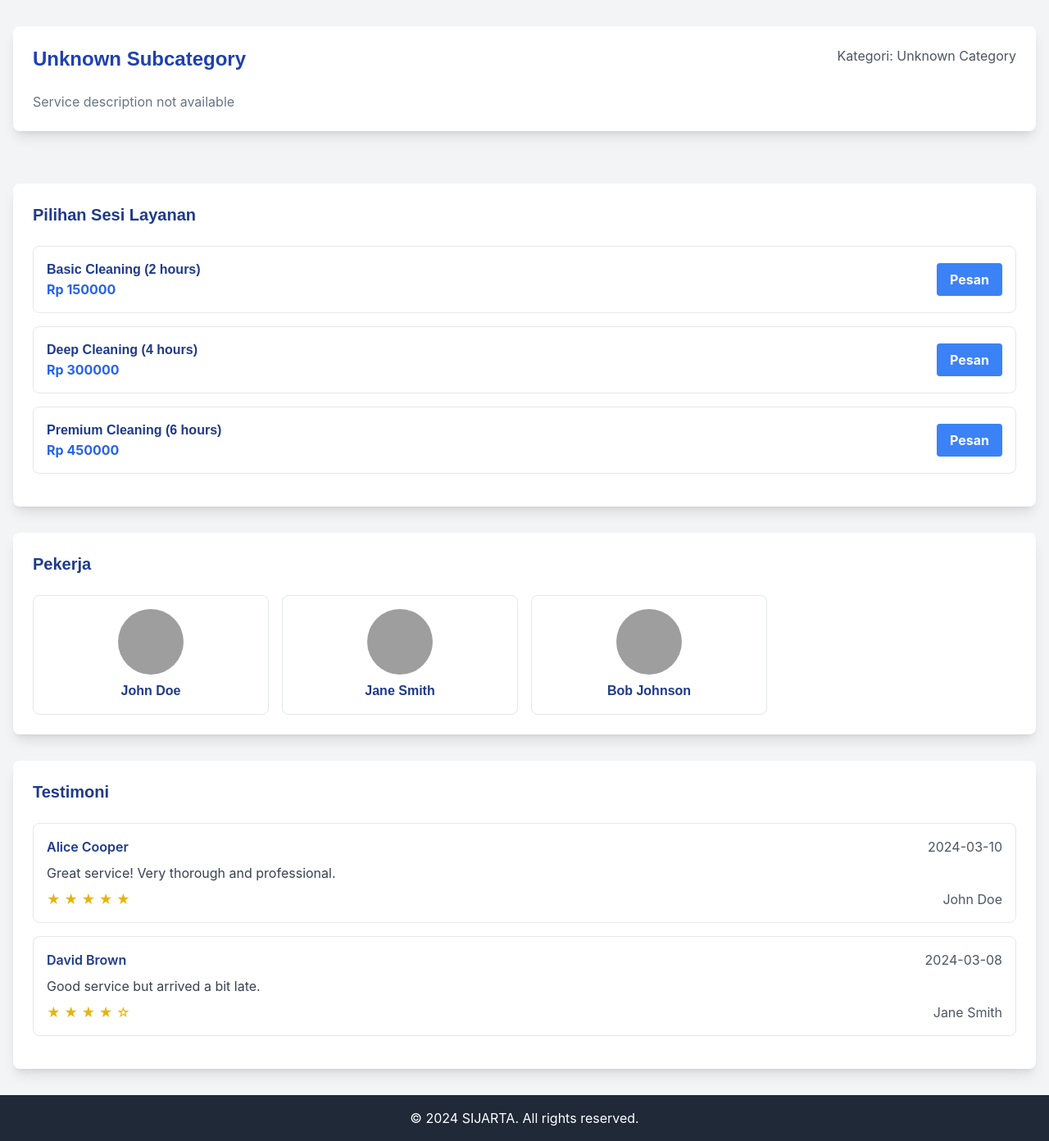
After one commit to BASDUDES-BasDat-B/Proyek-SIJARTA, a Django app: page /kategori/1/1/ in a window 1280 px wide. The commit adds this page. Shown: the whole page at 82% size. Run offline with Django 5.2, Linux system fonts and the light colour scheme; some libraries are stand-ins or nearby versions; grey boxes are pictures that could not be loaded.

Commit message:
Implement frontend homepage, subkategori_jasa, view_pesanan, pages

```diff
--- /dev/null
+++ b/hijau/templates/subkategori_jasa.html
@@ -0,0 +1,203 @@
+{% extends 'base.html' %}
+{% load static %}
+
+{% block title %}{{ subcategory.name }} - SIJARTA{% endblock %}
+
+{% block content %}
+<!-- Header Section -->
+<section class="container mx-auto px-4 py-8">
+    <div class="bg-white rounded-lg shadow-lg p-6 mb-8">
+        <div class="grid grid-cols-1 md:grid-cols-2 gap-4 mb-6">
+            <h1 class="text-2xl font-bold text-blue-800">{{ subcategory.name }}</h1>
+            <div class="text-right">
+                <span class="text-gray-600">Kategori: {{ category.name }}</span>
+            </div>
+        </div>
+        <div class="text-gray-600">
+            <p>{{ subcategory.description }}</p>
+        </div>
+    </div>
+</section>
+
+<!-- Service Sessions Section -->
+<section class="container mx-auto px-4 mb-8">
+    <div class="bg-white rounded-lg shadow-lg p-6">
+        <h2 class="text-xl font-bold mb-6">Pilihan Sesi Layanan</h2>
+        {% for session in service_sessions %}
+        <div class="border rounded-lg p-4 mb-4 hover:shadow-md transition-shadow">
+            <div class="flex justify-between items-center">
+                <div>
+                    <h3 class="font-semibold">{{ session.name }}</h3>
+                    <p class="text-blue-600 font-bold">Rp {{ session.price }}</p>
+                </div>
+                {% if not is_worker %}
+                <button onclick="showOrderModal('{{ session.id }}')"
+                        class="bg-blue-500 hover:bg-blue-700 text-white font-bold py-2 px-4 rounded">
+                    Pesan
+                </button>
+                {% endif %}
+            </div>
+        </div>
+        {% endfor %}
+    </div>
+</section>
+
+<!-- Workers Section -->
+<section class="container mx-auto px-4 mb-8">
+    <div class="bg-white rounded-lg shadow-lg p-6">
+        <h2 class="text-xl font-bold mb-6">Pekerja</h2>
+        <div class="grid grid-cols-1 sm:grid-cols-2 md:grid-cols-3 lg:grid-cols-4 gap-4">
+            {% for worker in workers %}
+            <div class="border rounded-lg p-4 hover:shadow-md transition-shadow cursor-pointer"
+                 onclick="window.location.href='#'">
+                <div class="text-center">
+                    <img src="{{ worker.profile_picture|default:'/static/images/default-avatar.png' }}"
+                         alt="{{ worker.name }}"
+                         class="w-20 h-20 rounded-full mx-auto mb-2">
+                    <h3 class="font-semibold">{{ worker.name }}</h3>
+                </div>
+            </div>
+            {% endfor %}
+        </div>
+    </div>
+</section>
+
+{% if is_worker and not is_joined %}
+<!-- Join Button Section -->
+<section class="container mx-auto px-4 mb-8 text-center">
+    <button onclick="joinService()"
+            class="bg-blue-500 hover:bg-blue-700 text-white font-bold py-3 px-8 rounded-lg">
+        Bergabung Sebagai Pekerja
+    </button>
+</section>
+{% endif %}
+
+<!-- Testimonials Section -->
+<section class="container mx-auto px-4 mb-8">
+    <div class="bg-white rounded-lg shadow-lg p-6">
+        <h2 class="text-xl font-bold mb-6">Testimoni</h2>
+        {% for testimonial in testimonials %}
+        <div class="border rounded-lg p-4 mb-4">
+            <div class="flex justify-between mb-2">
+                <div class="font-semibold">{{ testimonial.user_name }}</div>
+                <div class="text-gray-600">{{ testimonial.date }}</div>
+            </div>
+            <p class="text-gray-700 mb-2">{{ testimonial.text }}</p>
+            <div class="flex justify-between items-center">
+                <div class="text-yellow-500">
+                    {% for i in "12345" %}
+                        {% if forloop.counter <= testimonial.rating %}
+                            ★
+                        {% else %}
+                            ☆
+                        {% endif %}
+                    {% endfor %}
+                </div>
+                <div class="text-gray-600">{{ testimonial.worker_name }}</div>
+            </div>
+        </div>
+        {% endfor %}
+    </div>
+</section>
+
+<!-- Order Modal -->
+<div id="orderModal" class="fixed inset-0 bg-black bg-opacity-50 hidden z-50">
+    <div class="bg-white rounded-lg max-w-lg mx-auto mt-20 p-6">
+        <div class="flex justify-between items-center mb-4">
+            <h2 class="text-xl font-bold">Form Pemesanan Jasa</h2>
+            <button onclick="closeOrderModal()" class="text-gray-500 hover:text-gray-700">
+                <i class="fas fa-times"></i>
+            </button>
+        </div>
+        <form id="orderForm" method="POST" action="{% url 'create_order' %}">
+            {% csrf_token %}
+            <input type="hidden" id="sessionId" name="session_id">
+
+            <!-- Tanggal Pemesanan -->
+            <div class="mb-4">
+                <label class="block text-gray-700 text-sm font-bold mb-2">
+                    Tanggal Pemesanan
+                </label>
+                <input type="text" name="order_date"
+                       value="{% now 'd/m/Y' %}"
+                       class="shadow appearance-none border rounded w-full py-2 px-3 text-gray-700 leading-tight focus:outline-none focus:shadow-outline"
+                       readonly>
+            </div>
+
+            <!-- Kode Diskon -->
+            <div class="mb-4">
+                <label class="block text-gray-700 text-sm font-bold mb-2">
+                    Diskon
+                </label>
+                <input type="text" id="discount_code" name="discount_code"
+                       class="shadow appearance-none border rounded w-full py-2 px-3 text-gray-700 leading-tight focus:outline-none focus:shadow-outline"
+                       placeholder="Masukkan kode diskon"
+                       onchange="calculateTotal()">
+            </div>
+
+            <!-- Total Pembayaran -->
+            <div class="mb-4">
+                <label class="block text-gray-700 text-sm font-bold mb-2">
+                    Total Pembayaran
+                </label>
+                <input type="text" id="total_payment" name="total_payment"
+                       class="shadow appearance-none border rounded w-full py-2 px-3 text-gray-700 leading-tight focus:outline-none focus:shadow-outline"
+                       readonly>
+            </div>
+
+            <!-- Metode Pembayaran -->
+            <div class="mb-4">
+                <label class="block text-gray-700 text-sm font-bold mb-2">
+                    Metode Pembayaran
+                </label>
+                <select name="payment_method"
+                        class="shadow appearance-none border rounded w-full py-2 px-3 text-gray-700 leading-tight focus:outline-none focus:shadow-outline">
+                    <option value="transfer">Transfer Bank</option>
+                    <option value="ewallet">E-Wallet</option>
+                    <option value="cod">Cash on Delivery</option>
+                </select>
+            </div>
+
+            <div class="flex justify-end">
+                <button type="submit"
+                        class="bg-blue-500 hover:bg-blue-700 text-white font-bold py-2 px-4 rounded">
+                    Pesan Jasa
+                </button>
+            </div>
+        </form>
+    </div>
+</div>
+
+<script>
+function showOrderModal(sessionId) {
+    document.getElementById('sessionId').value = sessionId;
+    document.getElementById('orderModal').classList.remove('hidden');
+}
+
+function closeOrderModal() {
+    document.getElementById('orderModal').classList.add('hidden');
+}
+
+function handleOrderSubmit(event) {
+    event.preventDefault();
+    // Handle order submission logic here
+    closeOrderModal();
+}
+
+function joinService() {
+    // Handle joining service logic here
+    const button = event.target;
+    button.textContent = 'Tergabung';
+    button.disabled = true;
+    button.classList.add('bg-gray-500');
+}
+
+// Close modal when clicking outside
+window.onclick = function(event) {
+    const modal = document.getElementById('orderModal');
+    if (event.target === modal) {
+        closeOrderModal();
+    }
+}
+</script>
+{% endblock %}
--- /dev/null
+++ b/hijau/urls.py
@@ -0,0 +1,16 @@
+from django.urls import path
+from .views import homepage, subcategory_detail, view_pesanan, create_order, calculate_total, create_testimonial, cancel_order
+
+urlpatterns = [
+    path('', homepage, name='homepage'),
+    path('kategori/<str:category_slug>/<str:subcategory_slug>/',
+         subcategory_detail,
+         name='subcategory_detail'),
+    path('pesanan/', view_pesanan, name='view_pesanan'),
+    path('pesanan/buat/', create_order, name='create_order'),
+    path('api/hitung-total/', calculate_total, name='calculate_total'),
+    path('api/buat-testimoni/', create_testimonial, name='create_testimonial'),
+    path('api/batalkan-pesanan/<int:order_id>/',
+         cancel_order,
+         name='cancel_order'),
+]
--- a/hijau/views.py
+++ b/hijau/views.py
@@ -1,3 +1,211 @@
-from django.shortcuts import render
+from django.http import JsonResponse
+from django.shortcuts import redirect, render
+import json
 
-# Create your views here.
+def homepage(request):
+    # Dummy data for categories and subcategories - kept the same as it's well structured
+    categories = [
+        {'name': 'Cleaning', 'description': 'Professional cleaning services', 'icon': 'fas fa-broom', 'slug': 'cleaning', 'subcategories': [
+            {'name': 'House Cleaning', 'slug': 'house-cleaning'},
+            {'name': 'Office Cleaning', 'slug': 'office-cleaning'}
+        ]},
+        {'name': 'Plumbing', 'description': 'Expert plumbing services', 'icon': 'fas fa-wrench', 'slug': 'plumbing', 'subcategories': [
+            {'name': 'Pipe Repair', 'slug': 'pipe-repair'},
+            {'name': 'Leak Detection', 'slug': 'leak-detection'}
+        ]},
+        {'name': 'Electrical', 'description': 'Reliable electrical services', 'icon': 'fas fa-bolt', 'slug': 'electrical', 'subcategories': [
+            {'name': 'Wiring', 'slug': 'wiring'},
+            {'name': 'Lighting', 'slug': 'lighting'}
+        ]},
+        {'name': 'Gardening', 'description': 'Gardening and landscaping services', 'icon': 'fas fa-seedling', 'slug': 'gardening', 'subcategories': [
+            {'name': 'Lawn Mowing', 'slug': 'lawn-mowing'},
+            {'name': 'Tree Trimming', 'slug': 'tree-trimming'}
+        ]},
+    ]
+
+    context = {
+        'categories': categories,
+    }
+
+    return render(request, 'homepage.html', context)
+
+def subcategory_detail(request, category_slug, subcategory_slug):
+    # Find the matching category and subcategory from dummy data
+    categories = {
+        'cleaning': {
+            'name': 'Cleaning',
+            'house-cleaning': {
+                'name': 'House Cleaning',
+                'description': 'Professional house cleaning services for all your needs',
+            },
+            'office-cleaning': {
+                'name': 'Office Cleaning',
+                'description': 'Professional office cleaning services',
+            }
+        },
+        # Add other categories as needed
+    }
+
+    category = categories.get(category_slug, {'name': 'Unknown Category'})
+    subcategory = category.get(subcategory_slug, {
+        'name': 'Unknown Subcategory',
+        'description': 'Service description not available'
+    })
+
+    service_sessions = [
+        {
+            'id': 1,
+            'name': 'Basic Cleaning (2 hours)',
+            'price': '150000'
+        },
+        {
+            'id': 2,
+            'name': 'Deep Cleaning (4 hours)',
+            'price': '300000'
+        },
+        {
+            'id': 3,
+            'name': 'Premium Cleaning (6 hours)',
+            'price': '450000'
+        }
+    ]
+
+    workers = [
+        {
+            'id': 1,
+            'name': 'John Doe',
+            'profile_picture': None
+        },
+        {
+            'id': 2,
+            'name': 'Jane Smith',
+            'profile_picture': None
+        },
+        {
+            'id': 3,
+            'name': 'Bob Johnson',
+            'profile_picture': None
+        }
+    ]
+
+    testimonials = [
+        {
+            'user_name': 'Alice Cooper',
+            'date': '2024-03-10',
+            'text': 'Great service! Very thorough and professional.',
+            'rating': 5,
+            'worker_name': 'John Doe'
+        },
+        {
+            'user_name': 'David Brown',
+            'date': '2024-03-08',
+            'text': 'Good service but arrived a bit late.',
+            'rating': 4,
+            'worker_name': 'Jane Smith'
+        }
+    ]
+
+    context = {
+        'subcategory': subcategory,
+        'category': {'name': category['name']},
+        'service_sessions': service_sessions,
+        'workers': workers,
+        'testimonials': testimonials,
+        'is_worker': False,
+        'is_joined': False
+    }
+
+    return render(request, 'subkategori_jasa.html', context)
+
+def view_pesanan(request):
+    # Kept the same as it's well structured
+    orders = [
+        {
+            'id': 1,
+            'subcategory': {'name': 'House Cleaning'},
+            'service_session': {'name': 'Basic Cleaning (2 hours)'},
+            'total_payment': '150000',
+            'worker': {'name': 'John Doe'},
+            'status': 'waiting_payment',
+            'has_testimonial': False,
+            'get_status_display': 'Menunggu Pembayaran'
+        },
+        {
+            'id': 2,
+            'subcategory': {'name': 'House Cleaning'},
+            'service_session': {'name': 'Deep Cleaning (4 hours)'},
+            'total_payment': '300000',
+            'worker': None,
+            'status': 'finding_worker',
+            'has_testimonial': False,
+            'get_status_display': 'Mencari Pekerja Terdekat'
+        },
+        {
+            'id': 3,
+            'subcategory': {'name': 'House Cleaning'},
+            'service_session': {'name': 'Premium Cleaning (6 hours)'},
+            'total_payment': '450000',
+            'worker': {'name': 'Jane Smith'},
+            'status': 'completed',
+            'has_testimonial': False,
+            'get_status_display': 'Pesanan Selesai'
+        },
+        {
+            'id': 4,
+            'subcategory': {'name': 'House Cleaning'},
+            'service_session': {'name': 'Basic Cleaning (2 hours)'},
+            'total_payment': '150000',
+            'worker': {'name': 'Bob Johnson'},
+            'status': 'completed',
+            'has_testimonial': True,
+            'get_status_display': 'Pesanan Selesai'
+        }
+    ]
+
+    categories = [
+        {'id': 1, 'name': 'House Cleaning'},
+        {'id': 2, 'name': 'Office Cleaning'},
+        {'id': 3, 'name': 'Garden Cleaning'}
+    ]
+
+    context = {
+        'orders': orders,
+        'categories': categories,
+    }
+
+    return render(request, 'view_pesanan.html', context)
+
+def create_order(request):
+    if request.method == 'POST':
+        return redirect('view_pesanan')
+    return redirect('homepage')
+
+def calculate_total(request):
+    if request.method == 'POST':
+        data = json.loads(request.body)
+        session_id = data.get('session_id')
+        discount_code = data.get('discount_code')
+
+        base_prices = {
+            '1': 150000,
+            '2': 300000,
+            '3': 450000
+        }
+
+        total = base_prices.get(str(session_id), 0)
+        if discount_code:
+            total = total * 0.9  # 10% discount
+
+        return JsonResponse({'total': f"{total:,.0f}"})
+
+    return JsonResponse({'error': 'Invalid request'}, status=400)
+
+def create_testimonial(request):
+    if request.method == 'POST':
+        return redirect('view_pesanan')
+    return redirect('homepage')
+
+def cancel_order(request, order_id):
+    if request.method == 'POST':
+        return JsonResponse({'status': 'success'})
+    return JsonResponse({'error': 'Invalid request'}, status=400)
--- a/sijarta/settings.py
+++ b/sijarta/settings.py
@@ -11,6 +11,7 @@ https://docs.djangoproject.com/en/5.1/ref/settings/
 """
 
 from pathlib import Path
+import os
 
 # Build paths inside the project like this: BASE_DIR / 'subdir'.
 BASE_DIR = Path(__file__).resolve().parent.parent
@@ -37,6 +38,7 @@ INSTALLED_APPS = [
     'django.contrib.sessions',
     'django.contrib.messages',
     'django.contrib.staticfiles',
+    'hijau',
 ]
 
 MIDDLEWARE = [
@@ -54,7 +56,7 @@ ROOT_URLCONF = 'sijarta.urls'
 TEMPLATES = [
     {
         'BACKEND': 'django.template.backends.django.DjangoTemplates',
-        'DIRS': [],
+        'DIRS': [os.path.join(BASE_DIR, 'templates')],
         'APP_DIRS': True,
         'OPTIONS': {
             'context_processors': [
--- a/sijarta/urls.py
+++ b/sijarta/urls.py
@@ -15,8 +15,9 @@ Including another URLconf
     2. Add a URL to urlpatterns:  path('blog/', include('blog.urls'))
 """
 from django.contrib import admin
-from django.urls import path
+from django.urls import path, include
 
 urlpatterns = [
     path('admin/', admin.site.urls),
+    path('', include('hijau.urls')),
 ]
--- a/templates/base.html
+++ b/templates/base.html
@@ -10,7 +10,6 @@
     {% block extra_css %}{% endblock %}
 </head>
 <body class="min-h-screen flex flex-col">
-    {% include 'navbar.html' %}
 
     <main class="flex-grow">
         {% if messages %}
```
Also changed, not shown: hijau/templates/homepage.html (+17 -43 lines), hijau/templates/view_pesanan.html (added, +221 -0 lines), 1 other file.
